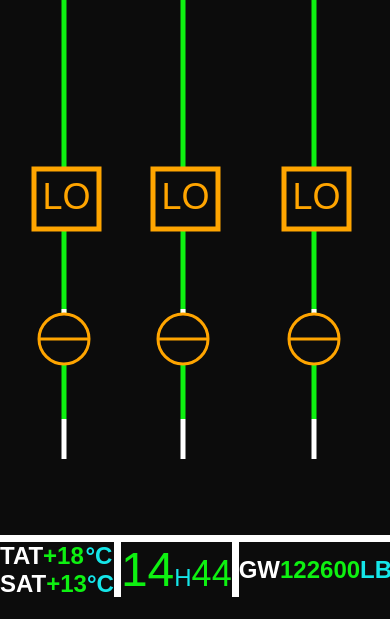
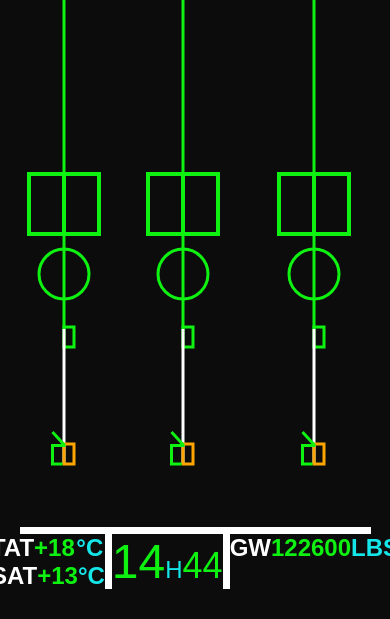
Before and after one commit to CameronCarlyon/AirbusHydraulicSystem, a React app in the folder Hydraulic-System-React/airbus-hydraulic-system-react/: page / in a window 390 px wide. Shown: the part 225-844 px from the top of the page. Built offline with nearby package versions, Linux system fonts and the light colour scheme.

Commit message:
Added Hydraulic Reservoir visualisation.
- Added Hydraulic Reservoir visualisation through the usage of SVGs.

- Responsive design issue related to lower ECAM stats needs resolving.

- Deleted irrelevant file "LowerECAM.js".

```diff
--- a/Hydraulic-System-React/airbus-hydraulic-system-react/src/ecam.css
+++ b/Hydraulic-System-React/airbus-hydraulic-system-react/src/ecam.css
@@ -23,10 +23,10 @@ Blue: 15e6e9 */
 
 .lower-ecam-stats {
     display: flex;
-    flex-direction: row;
-    align-items: center;
-    justify-content: space-around;
-    width: 100%;
+    justify-content: center;
+    margin-bottom: 20%;
+    margin: -2% auto;
+    max-width: 90%;
     height: 100%;
     border-top: 7px solid white;
 }
@@ -84,10 +84,6 @@ Blue: 15e6e9 */
     margin-top: 5px;
 }
 
-svg {
-    margin: 10px 0;
-}
-
 .pressure {
   position: absolute;
   top: 8rem;
@@ -102,6 +98,9 @@ svg {
 }
 
 .psi-value {
+  position: absolute;
+  top: 7rem;
+  color: #0ef111;
   z-index: 100;
 background-color: #0c0c0c;
 }
--- a/Hydraulic-System-React/airbus-hydraulic-system-react/src/hydraulicChannel.js
+++ b/Hydraulic-System-React/airbus-hydraulic-system-react/src/hydraulicChannel.js
@@ -9,45 +9,61 @@ function HydraulicChannel({ name }) {
     return (
         <div className="hydraulic-channel">
             <div className="channel-name">{name}</div>
-            <svg width="100" height="550" viewBox="0 0 100 550">
+            <div className="psi-value">{psi}</div>
+            <svg width="100" height="580" viewBox="0 0 100 550">
 
-                {/* Arrow at the top (outline) */}
-                <polygon points="35,20 65,20 50,0" fill="none" stroke="#0ef111" strokeWidth="3" />
-
-                {/* PSI value */}
-                <text className="psi-value" x="50" y="40" textAnchor="middle" fill="#0ef111" fontSize="14">{psi}</text>
+                {/* Arrow at the top (outline) - Moved up */}
+                <polygon points="35,10 65,10 50,-10" fill="none" stroke="#0ef111" strokeWidth="4" />
 
                 {/* Green vertical line */}
-                <line x1="50" y1="20" x2="50" y2="510" stroke="#0ef111" strokeWidth="5" />
+                <line x1="50" y1="10" x2="50" y2="415" stroke="#0ef111" strokeWidth="3" />
 
-                {/* White line continuation */}
-                <line x1="50" y1="400" x2="50" y2="440" stroke="white" strokeWidth="5" />
+                {/* Hydraulic Reservoir */}
 
-                <line x1="50" y1="510" x2="50" y2="550" stroke="white" strokeWidth="5" />
+                {/* Hydraulic Reservoir Safe Zone */}
+                <rect x="50" y="413" width="10" height="20" fill="none" stroke="#0ef111" strokeWidth="3"/>
+
+                {/* White Line - Hydraulic Reservoir */}
+                <line x1="50" y1="550" x2="50" y2="415" stroke="white" strokeWidth="3" />
+
+                {/* Empty box with amber outline */}
+                <rect x="50" y="530" width="10" height="20" fill="none" stroke="#ffa500" strokeWidth="3" />
+
+                {/* Hydraulic Reservoir Indicator - Base */}
+                <line x1="48.5" y1="550" x2="40" y2="550" stroke="#0ef111" strokeWidth="3" />
+
+                {/* Hydraulic Reservoir Indicator - Vertical */}
+                <line x1="38.5" y1="551.5" x2="38.5" y2="530" stroke="#0ef111" strokeWidth="3" />
+
+                {/* Hydraulic Reservoir Indicator - Arrow Base */}
+                <line x1="38.5" y1="531.5" x2="51.5" y2="531.5" stroke="#0ef111" strokeWidth="3" />
+
+                {/* Hydraulic Reservoir Indicator - Arrow Diagonal */}
+                <line x1="50.4" y1="531.1" x2="38.5" y2="518" stroke="#0ef111" strokeWidth="3" />
 
                 {/* Main System Pump Status */}
-                {pumpStatus === 1 ? (
+                {pumpStatus === 0 ? (
                     <>
-                        <rect x="20" y="260" width="65" height="60" fill="#0c0c0c" stroke="#0ef111" strokeWidth="5" />
-                        <line x1="52.5" y1="260" x2="52.5" y2="320" stroke="#0ef111" strokeWidth="5" />
+                        <rect x="15" y="260" width="70" height="60" fill="#0c0c0c" stroke="#0ef111" strokeWidth="4" />
+                        <line x1="50" y1="260" x2="50" y2="320" stroke="#0ef111" strokeWidth="4" />
                     </>
                 ) : (
                     <>
-                        <rect x="20" y="260" width="65" height="60" fill="#0c0c0c" stroke="#ffa500" strokeWidth="5" />
+                        <rect x="20" y="260" width="65" height="60" fill="#0c0c0c" stroke="#ffa500" strokeWidth="4" />
                         <text x="52.5" y="290" fill="#ffa500" fontSize="24" textAnchor="middle" dominantBaseline="middle">LO</text>
                     </>
                 )}
 
-                {/* Fire Valve Status circle */}
-                {fireValveStatus === 0 ? (
+                {/* Fire Valve Status circle - Moved up */}
+                {fireValveStatus === 1 ? (
                     <>
-                        <circle cx="50" cy="430" r="25" fill="#0c0c0c" stroke="#0ef111" strokeWidth="3" />
-                        <line x1="50" y1="410" x2="50" y2="450" stroke="#0ef111" strokeWidth="3" />
+                        <circle cx="50" cy="360" r="25" fill="#0c0c0c" stroke="#0ef111" strokeWidth="3" />
+                        <line x1="50" y1="335" x2="50" y2="385" stroke="#0ef111" strokeWidth="3" />
                     </>
                 ) : (
                     <>
-                        <circle cx="50" cy="430" r="25" fill="#0c0c0c" stroke="#ffa500" strokeWidth="3" />
-                        <line x1="25" y1="430" x2="75" y2="430" stroke="#ffa500" strokeWidth="3" />
+                        <circle cx="50" cy="360" r="25" fill="#0c0c0c" stroke="#ffa500" strokeWidth="3" />
+                        <line x1="25" y1="360" x2="75" y2="360" stroke="#ffa500" strokeWidth="3" />
                     </>
                 )}
             </svg>
--- a/Hydraulic-System-React/airbus-hydraulic-system-react/src/index.js
+++ b/Hydraulic-System-React/airbus-hydraulic-system-react/src/index.js
@@ -7,10 +7,11 @@ import HydraulicsDisplay from './hydraulicsDisplay';
 import TemperatureDisplay from './temperatureDisplay';
 import TimerDisplay from './timerDisplay';
 import WeightDisplay from './weightDisplay';
+
 const root = ReactDOM.createRoot(document.getElementById('root'));
 root.render(
   <React.StrictMode>
-    <HydraulicsDisplay />
+      <HydraulicsDisplay />
     <div className='lower-ecam-stats'>
       <TemperatureDisplay />
       <TimerDisplay />
```
Also changed, not shown: Hydraulic-System-React/airbus-hydraulic-system-react/src/LowerECAM.js (deleted, +0 -14 lines).
